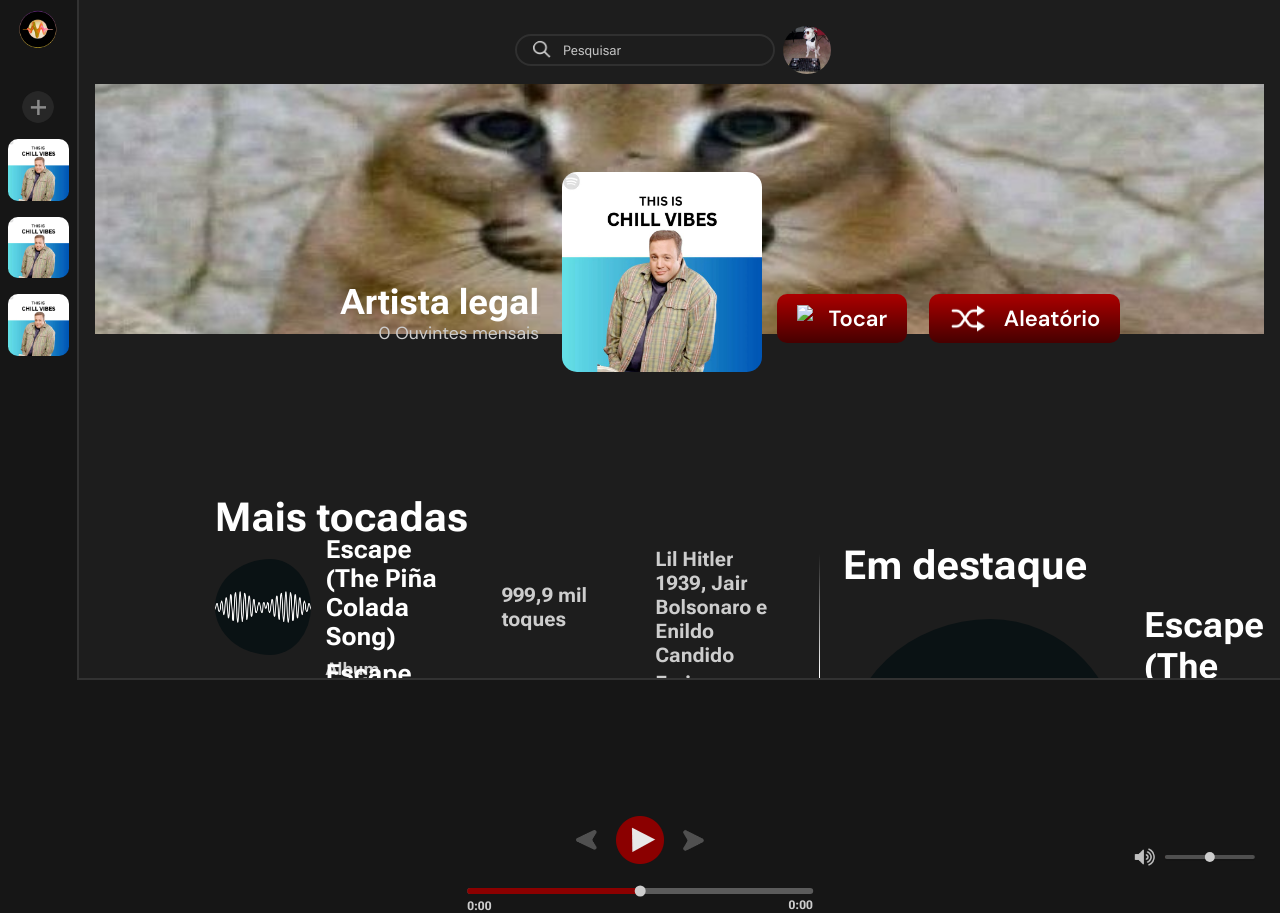
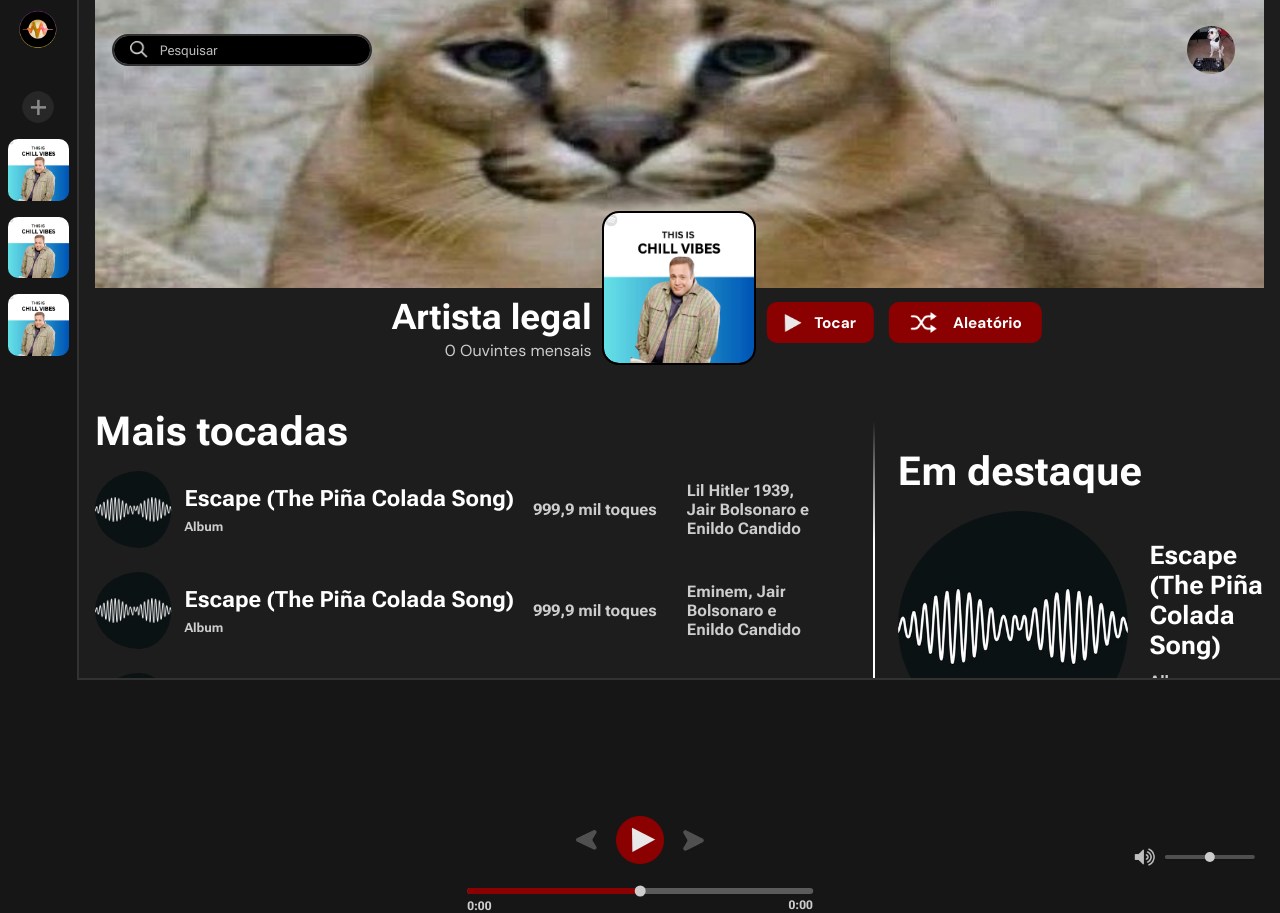
Before and after one commit to Suner-Project-Corporation/Projeto-Suner, a plain HTML site: page src/pages/artista.html in a window 1280 px wide. Drawn offline with Linux system fonts and the light colour scheme.

Commit message:
quase finalizando pagina do artista arrumacao

```diff
--- a/src/css/estilo.css
+++ b/src/css/estilo.css
@@ -123,21 +123,21 @@ body {
 
 .artista-foto {
     box-sizing: border-box;
-    width: 200px;
-    height: auto;
-    display: block;
+    width: 150px;
+    height: 150px;
     position: absolute;
-    top: 75%;
-    left: 40%;
-    transform: translateY(-50%);
+    top: 100%;
+    left: 50%;
+    transform: translateX(-50%) translateY(-50%);
     border-radius: 15px;
+    outline: 2px black solid;
     z-index: 1;
 }
 
 .artista-banner {
     background-image: url(../assets/image/banner/banner_epico.jfif);
     width: 100%;
-    height: 250px;
+    height: 300px;
     background-size: cover;
     background-position: center;
     background-repeat: no-repeat;
@@ -146,6 +146,7 @@ body {
 .barra-pesquisa {
     border: #fff;
     color: #fff;
+    background-color: #000;
     width: 20vw;
     height: 3.5vh;
     display: flex;
@@ -182,55 +183,67 @@ body {
 .artista-nome {
     color: white;
     position: absolute;
+    left: 50%;
+    transform: translateX(calc(-100% - 75px - 1vw));
     text-align: right;
-    top: 75%;
-    right: 62%;
-    font-size: 35px;
-    margin-top: 10px;
+    font-size: 2.2rem;
+    margin-top: 1vh;
 }
 
 .artista-subtitulo {
     color: #cdcdcd;
     position: absolute;
+    left: 50%;
+    transform: translateX(calc(-100% - 75px - 1vw));
+    font-size: 1rem;
+    margin-top: 6.5vh;
     text-align: right;
-    top: calc(75% + 50px);
-    right: 62%;
     font-family: "dm sans";
-    font-size: 17.5px;
     font-weight: normal;
 }
 
 .btn-retangular {
     color: #ffffff;
-    font-size: 18px;
+    font-size: clamp(12px, 1.2vw, 20px);
     font-weight: bold;
-    padding: 10px 20px 10px 20px;
+    padding: 0.7vw 1.4vw 0.7vw 1.4vw;
     border: none;
     border-radius: 10px;
+    margin-top: 1.75vh;
     cursor: pointer;
     align-items: center;
     justify-content: center;
     display: flex;
-    gap: 15px;
-    font-weight: 600;
-    font-size: 22px;
+    gap: 1vw;
     font-family: "dm sans";
-    position: absolute;
-
-    background: linear-gradient(#ac0000 0%, #460000 100%);
+    transition: 0.075s;
+    background: #8B0000;
 }
 
-#btn-tocar {
-    left: calc(40% + 200px + 15px);
-    top: 84%;
+.btn-retangular:hover{
+    transform: scale(105%);
+    transition: 0.15s;
+}
+
+.btn-retangular:active{
+    transform: scale(95%);
+    transition: 0.1s;
+}
+
+.container-botoes {
+    position: absolute;
+    left: 50%;
+    transform: translateX(calc(75px + 1vw));
+
+    display: flex;
+    gap: 15px;
 }
 
 .musicas-artista {
     display: flex;
     align-items: center;
     width: 100%;
-    padding-left: 120px;
-    padding-top: 120px;
+    padding-top: 10vh;
 }
 
 .item-musica-artista {
@@ -248,21 +261,21 @@ body {
 
 .musica-titulo-album h2 {
     color: #CDCDCD;
-    font-size: 17.5px;
+    font-size: clamp(0.75rem, 1vw, 1.2rem);
 }
 
 .musica-foto {
-    height: 12vh;
+    height: 6vw;
     width: auto;
     border-radius: 100%;
-    padding-right: 15px;
+    padding-right: 1vw;
 }
 
 .titulo {
     color: white;
     font-family: 'Roboto Flex';
-    font-size: 25px;
-    margin-right: 3vw;
+    font-size: clamp(1rem, 1.75vw, 2rem);
+    margin-right: 1.5vw;
 }
 
 .linha {
@@ -278,7 +291,7 @@ body {
 }
 
 .lista-musicas {
-    max-width: 50vw;
+    max-width: 60vw;
 }
 
 .em-destaque {
@@ -290,12 +303,12 @@ body {
 
 .destaque-artista {
     flex: 1;
-    max-width: 34vw;
+    max-width: 40vw;
     padding-bottom: 11.5vh;
 }
 
 .destaque-imagem {
-    height: 35vh;
+    height: 18vw;
     width: auto;
     border-radius: 100%;
     padding-right: 15px;
@@ -303,8 +316,8 @@ body {
 
 .titulo-secundario {
     color: #CDCDCD;
-    padding-right: 3vw;
-    font-size: 20px;
+    padding-right: 1.5vw;
+    font-size: clamp(0.5rem, 1.25vw, 1.5rem);
     flex: 0 0 12vw;
 }
 
@@ -319,7 +332,7 @@ body {
 .titulo-destaque {
     color: white;
     font-family: 'Roboto Flex';
-    font-size: 35px;
+    font-size: clamp(1rem, 2vw, 2.25rem);
     padding-bottom: 1.5vh;
     padding-left: 0.5vw;
 }
@@ -330,7 +343,7 @@ body {
 
 .titulo-secundario-destaque {
     color: #CDCDCD;
-    font-size: 25px;
+    font-size: clamp(0.75rem, 1.25vw, 1.5rem);
     padding-bottom: 0.5vh;
     padding-left: 0.5vw;
 }
@@ -380,10 +393,14 @@ body {
     display: flex;
     justify-content: space-between;
     align-items: center;
+    width: 100%;
+    padding-right: 1.5vw;
+    padding-left: 1.5vw;
 }
 
 .header-artista-info {
     position: relative;
+    margin-top: -12vh;
     width: 100%;
 }
 
@@ -394,6 +411,7 @@ body {
     aspect-ratio: 1/1;
     margin: 10px;
     cursor: pointer;
+    z-index: 3;
 }
 
 /* barra do usuário, a lateral */
@@ -637,8 +655,6 @@ body {
 }
 
 #btn-aleatorio {
-    left: calc(40% + 200px + 15px + 152px);
-    top: 84%;
     padding: 5px 20px 5px 20px;
 }
 
--- a/src/pages/artista.html
+++ b/src/pages/artista.html
@@ -30,13 +30,15 @@
                     <h1 class="artista-nome">Artista legal</h1>
                     <h3 class="artista-subtitulo">0 Ouvintes mensais</h3>
 
-                    <button class="btn-retangular" id="btn-tocar" type="button">
-                        <img src="../assets/image/botoes/play.png">Tocar
-                    </button>
+                    <div class="container-botoes">
+                        <button class="btn-retangular" id="btn-tocar">
+                            <img src="../assets/image/botoes/icone_play.png">Tocar
+                        </button>
 
-                    <button class="btn-retangular" id="btn-aleatorio" type="button">
-                        <img src="../assets/image/botoes/aleatorio.png">Aleatório
-                    </button>
+                        <button class="btn-retangular" id="btn-aleatorio">
+                            <img src="../assets/image/botoes/aleatorio.png">Aleatório
+                        </button>
+                    </div>
                 </div>
 
                 <section class="musicas-artista">
```
Also changed, not shown: src/assets/image/botoes/icone_play.png (added).
